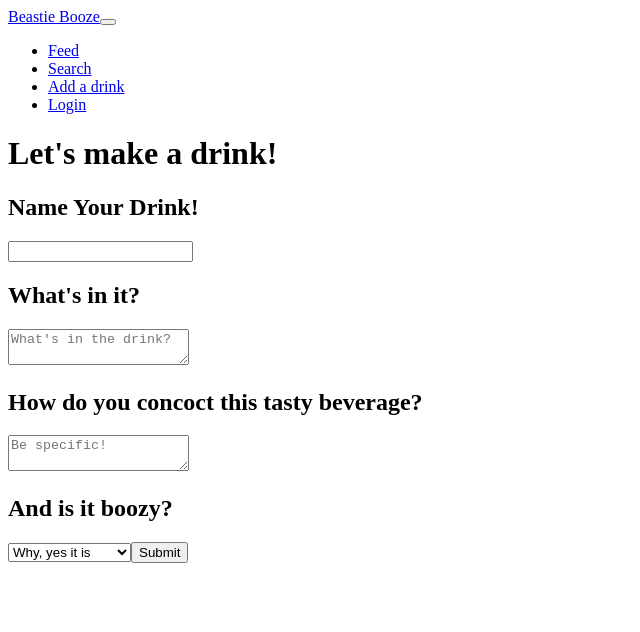
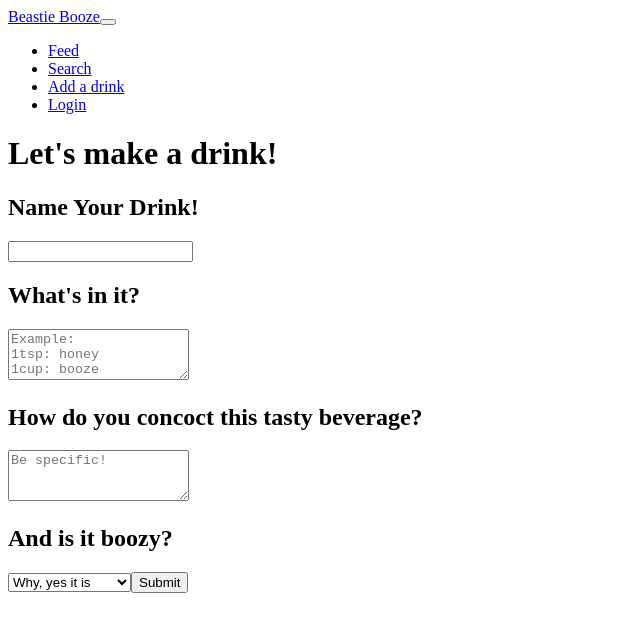
Before and after one commit to BiscuitBae/BeastieBooze, a React app: page /#/create in a window 1280 px wide. Shown: the top 632 px of the page, without its empty margins (0-640 px from the left). Built offline with nearby package versions, Linux system fonts and the light colour scheme; the HTML template or start-up script is replaced by a standard one.

Commit message:
create drink filling out

```diff
--- a/client/src/boozeContext.jsx
+++ b/client/src/boozeContext.jsx
@@ -35,7 +35,18 @@ function BoozeContextProvider({children}) {
   // This receives the user input from the Create component. This is where we'll parse that data and make a post request to
   // to add the new drink to the db
   const makeADrink = (userInput) => {
-    console.log("we gotta do something with this drank data: ", userInput);
+    // console.log("we gotta do something with this drank data: ", userInput);
+    // let { drinkName, instructions, alcoholic, ingredients } = userInput
+
+    // ingredients = ingredients.split(`\n`)
+    userInput.ingredients = userInput.ingredients.split(`\n`).reduce((output, ingredient) => {
+      ingredient = ingredient.split(':');
+      ingredient[1] = ingredient[1].trim()
+      output[ingredient[1]] = ingredient[0]
+      return output;
+    }, {})
+
+    console.log(userInput)
 
   }
 
--- a/client/src/components/SearchFeed.jsx
+++ b/client/src/components/SearchFeed.jsx
@@ -1,7 +1,8 @@
 //SearchFeed Component to render beneath Search Bar within Search.jsx
 import React, { useEffect, useContext } from 'react'
 import DrinkTile from '../components/DrinkTile'
-import {BoozeContext} from '../boozeContext'
+import { BoozeContext } from '../boozeContext'
+import { Link } from 'react-router-dom'
 
 const SearchFeed = () => {
 
@@ -12,15 +13,20 @@ const SearchFeed = () => {
 
   let drinkResults;
 
+  //Rendering results or No Results depending on results of query
+
   if(searchResults !== "404"){
-    console.log(true)
     drinkResults = searchResults.map(drink => {
     return <DrinkTile key={drink.idDrink} drink={drink} />
   })
   } else {
-    console.log(true)
      return (
-      <h2 className="sub-heading"> Sorry We Found No Results </h2>
+       <div>
+        <h4 className="sub-heading"> Sorry We Found No Results </h4>
+        <Link to={`/create`}>
+          <button className="btn btn-info" type="submit">Create One?</button>
+        </Link>
+      </div>
     )
   }
 
--- a/client/src/pages/Create.jsx
+++ b/client/src/pages/Create.jsx
@@ -12,21 +12,22 @@ const Create = () => {
   };
 
   return (
-    <div>
+    <div className='form-group'>
       <h1 className="page-heading">Let's make a drink!</h1>
-      <form onSubmit={handleSubmit(onSubmit)}>
+      <form className='input-form ' onSubmit={handleSubmit(onSubmit)}>
         <h2>Name Your Drink!</h2>
-        <input {...register("drinkName")} />
+        <input className="form-control" {...register("drinkName")} />
         <h2>What's in it?</h2>
-        <textarea {...register('ingredients')} placeholder="What's in the drink?" />
+        <textarea className='form-control' rows='3' {...register('ingredients')} placeholder={
+          `Example: \n1tsp: honey \n1cup: booze`} />
         <h2>How do you concoct this tasty beverage?</h2>
-        <textarea {...register("instructions")} placeholder="Be specific!" />
+        <textarea className='form-control' rows='3'{...register("instructions")} placeholder="Be specific!" />
         <h2>And is it boozy?</h2>
-        <select {...register("alcoholic")}>
+        <select className='form-control' {...register("alcoholic")}>
           <option value={true}>Why, yes it is</option>
           <option value={false}>It's a virgin drank</option>
         </select>
-        <input type="submit" />
+        <button className="btn btn-info create-button" type="submit"> Submit </button>
       </form>
     </div>
 
--- a/client/src/pages/Search.jsx
+++ b/client/src/pages/Search.jsx
@@ -2,6 +2,7 @@ import React, {useContext} from 'react'
 import { useForm } from 'react-hook-form'
 import {BoozeContext} from '../boozeContext'
 import SearchFeed from '../components/SearchFeed'
+
 
 const Search = () => {
 
--- a/package.json
+++ b/package.json
@@ -5,7 +5,7 @@
   "main": "index.js",
   "scripts": {
     "start": "nodemon --exec babel-node server/app.js",
-    "build:dev": "webpack --config webpack.config.js --mode development --watch",
+    "build:dev": "webpack --config=webpack.config.js --mode development --watch",
     "test": "echo \"Error: no test specified\" && exit 1",
     "restart": "pm2 startOrRestart ecosystem.config.js",
     "deploy": "pm2 deploy ecosystem.config.js production"
```
Also changed, not shown: 1 other file (tests, documents, lock files or other folders).
